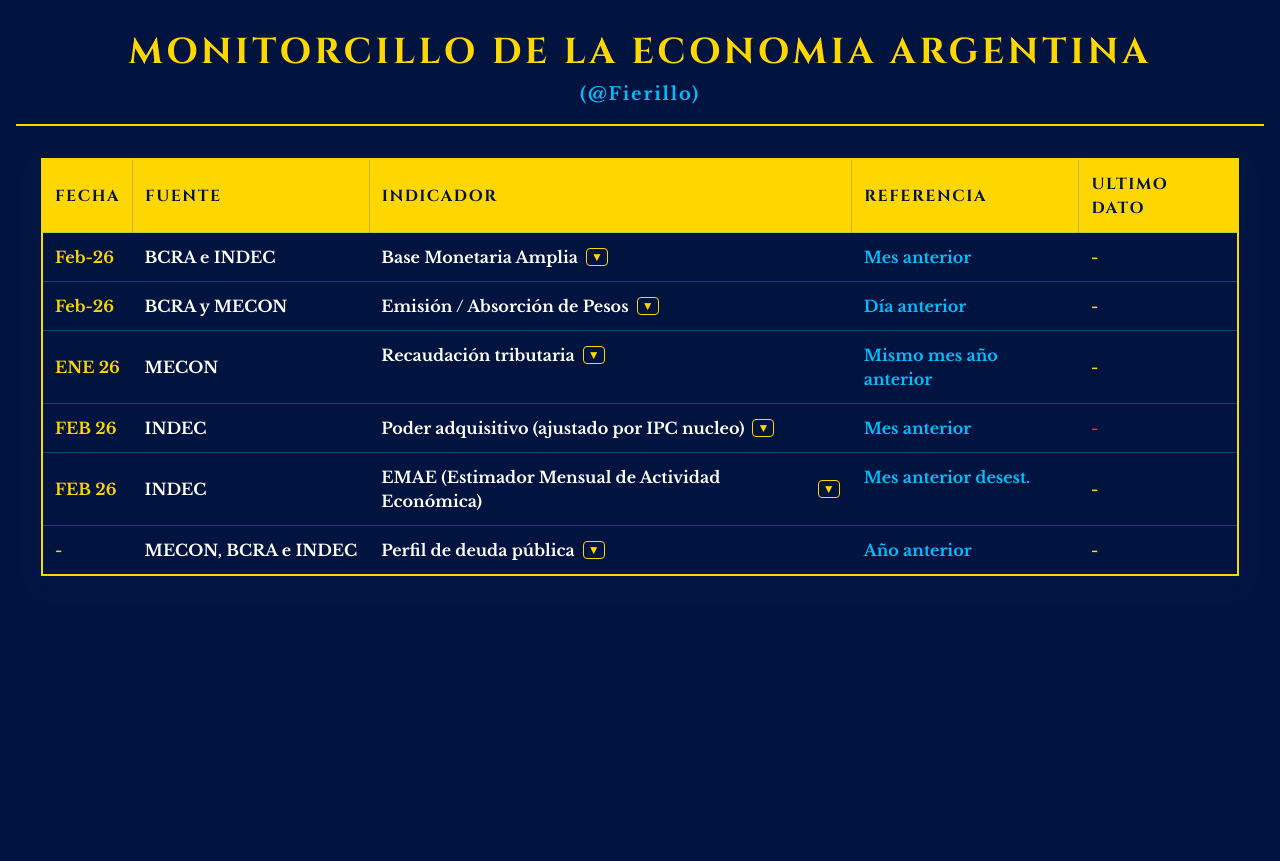
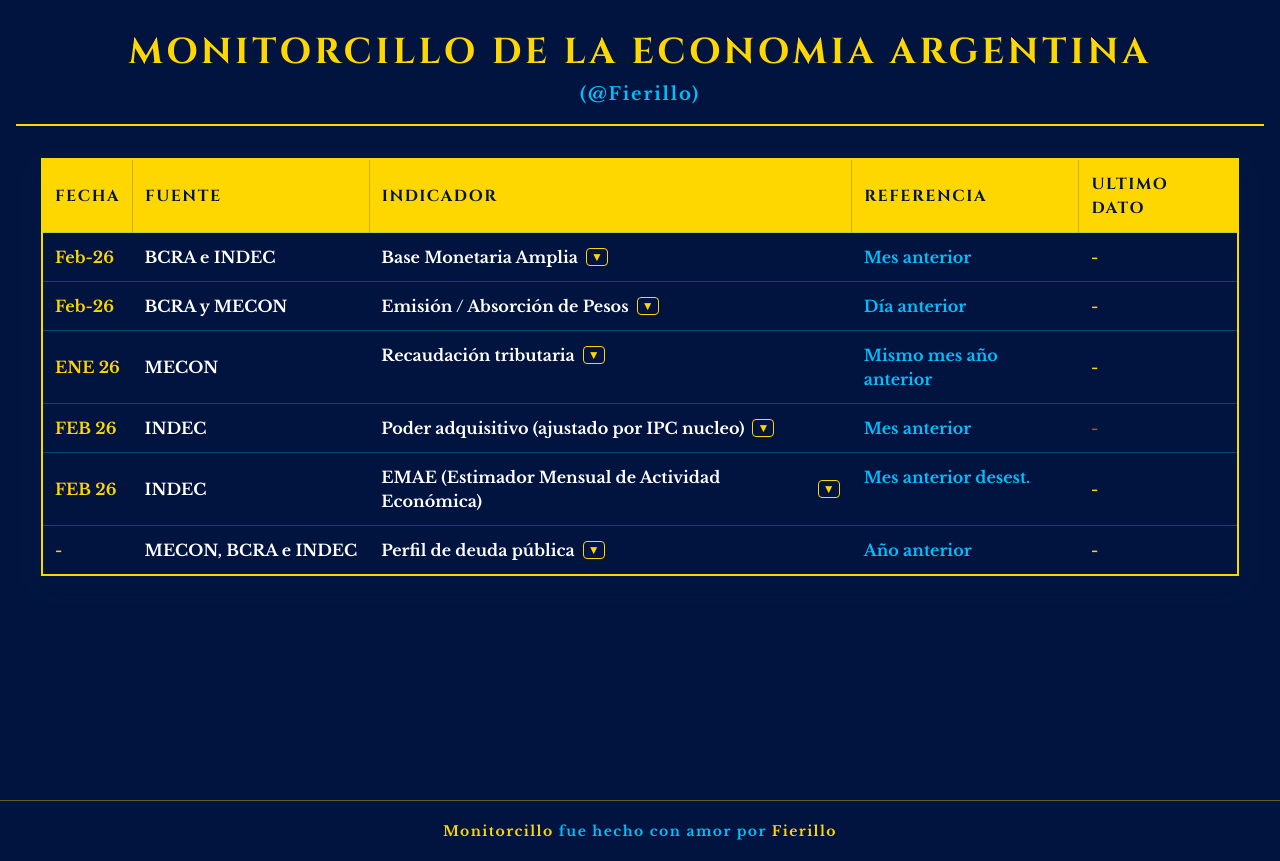
Before and after one commit to Fierillo/monitorcillo, a Next.js app: page / in a window 1280 px wide. Before the commit the page ends 800 px from the top, so only its background shows below. Built offline with nearby package versions, Linux system fonts and the light colour scheme; no server answers; the database is empty.

Commit message:
feat: add global footer

```diff
--- a/src/app/layout.tsx
+++ b/src/app/layout.tsx
@@ -28,6 +28,25 @@ export default function RootLayout({
     <html lang="es" className={`${cinzel.variable} ${libreBaskerville.variable}`}>
       <body className={`${cinzel.variable} ${libreBaskerville.variable} antialiased`}>
         {children}
+        <footer className="border-t border-imperial-gold/40 px-4 py-5 text-center text-xs font-bold tracking-widest text-imperial-cyan sm:text-sm">
+          <a
+            href="https://github.com/Fierillo/monitorcillo"
+            target="_blank"
+            rel="noreferrer"
+            className="text-imperial-gold transition-colors hover:text-white focus-visible:text-white"
+          >
+            Monitorcillo
+          </a>{' '}
+          fue hecho con amor por{' '}
+          <a
+            href="https://github.com/Fierillo"
+            target="_blank"
+            rel="noreferrer"
+            className="text-imperial-gold transition-colors hover:text-white focus-visible:text-white"
+          >
+            Fierillo
+          </a>
+        </footer>
       </body>
     </html>
   );
```
